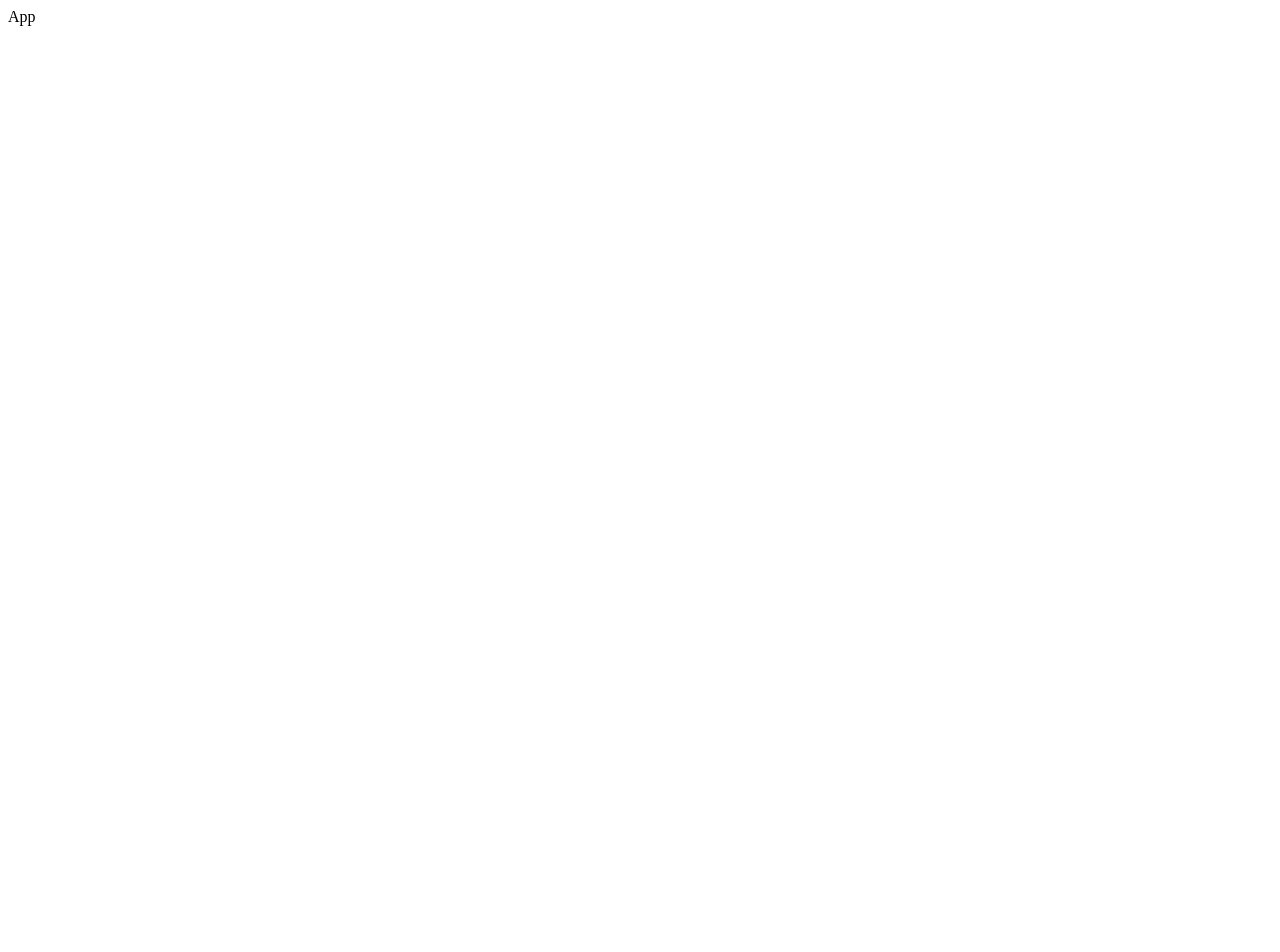
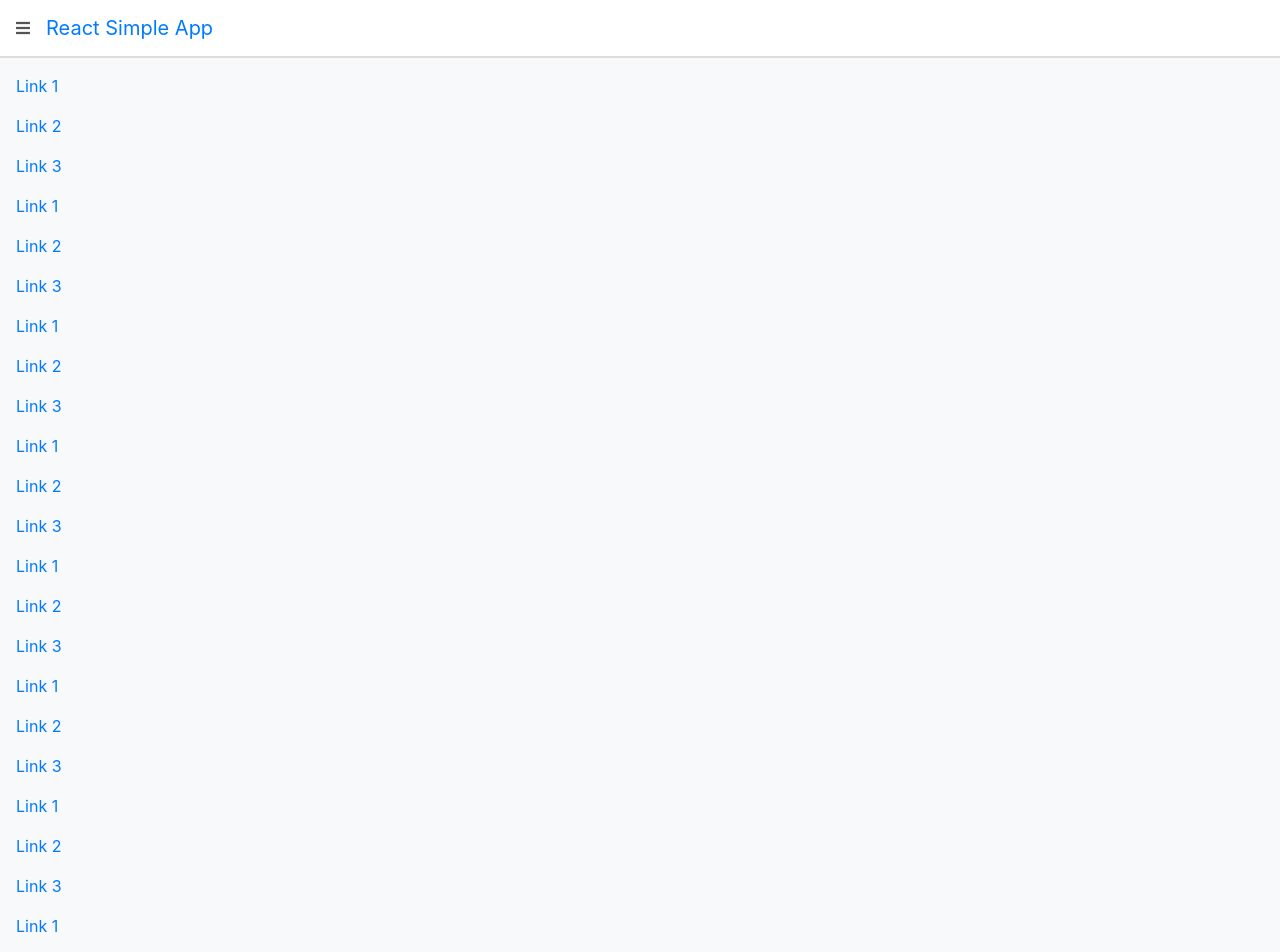
Before and after one commit to WeiTsunChien/react-simple-app, a React (Create React App) app: page / in a window 1280 px wide. Shown: the top 952 px of the page. Before the commit the page ends 800 px from the top, so only its background shows below. Built offline with nearby package versions, Linux system fonts and the light colour scheme.

Commit message:
site-header

```diff
--- a/package.json
+++ b/package.json
@@ -8,7 +8,9 @@
     "@testing-library/user-event": "^13.5.0",
     "react": "^17.0.2",
     "react-dom": "^17.0.2",
+    "react-router-dom": "^6.2.1",
     "react-scripts": "5.0.0",
+    "sass": "^1.49.7",
     "web-vitals": "^2.1.3"
   },
   "scripts": {
--- a/public/index.html
+++ b/public/index.html
@@ -22,6 +22,11 @@
       work correctly both with client-side routing and a non-root public URL.
       Learn how to configure a non-root public URL by running `npm run build`.
     -->
+  <link rel="stylesheet" href="https://cdn.jsdelivr.net/npm/bootstrap@4.6.1/dist/css/bootstrap.min.css">
+  <script src="https://cdn.jsdelivr.net/npm/jquery@3.5.1/dist/jquery.slim.min.js"></script>
+  <script src="https://cdn.jsdelivr.net/npm/popper.js@1.16.1/dist/umd/popper.min.js"></script>
+  <script src="https://cdn.jsdelivr.net/npm/bootstrap@4.6.1/dist/js/bootstrap.bundle.min.js"></script>
+  <link rel="stylesheet" href="https://use.fontawesome.com/releases/v5.7.0/css/all.css">
   <title>React Simple App</title>
 </head>
 
--- a/src/App.js
+++ b/src/App.js
@@ -1,10 +1,20 @@
 import React from 'react';
+import { BrowserRouter, Routes, Route } from "react-router-dom";
+
+import Layout from './components/layout/Layout';
+import Home from './components/Home';
+import NoPage from './components/other/NoPage';
 
 const App = () => {
   return (
-    <div>
-      App
-    </div>
+    <BrowserRouter>
+      <Routes>
+        <Route path="/" element={<Layout />}>
+          <Route index element={<Home />} />
+          <Route path="*" element={<NoPage />} />
+        </Route>
+      </Routes>
+    </BrowserRouter>
   );
 };
 
--- /dev/null
+++ b/src/components/Home.jsx
@@ -0,0 +1,5 @@
+const Home = () => {
+    return <div>Home</div>;
+};
+
+export default Home;
--- /dev/null
+++ b/src/components/layout/Layout.jsx
@@ -0,0 +1,96 @@
+import { Outlet, Link } from "react-router-dom";
+
+const Layout = () => {
+    return (
+        <>
+            <header className="navbar navbar-expand site-header">
+                <i className="fas fa-bars" title="主選單"></i>
+                <a className="navbar-brand" href="#">React Simple App</a>
+            </header>
+            <nav className="navbar bg-light">
+                <ul className="navbar-nav">
+                    <li className="nav-item">
+                        <a className="nav-link" href="#">Link 1</a>
+                    </li>
+                    <li className="nav-item">
+                        <a className="nav-link" href="#">Link 2</a>
+                    </li>
+                    <li className="nav-item">
+                        <a className="nav-link" href="#">Link 3</a>
+                    </li>
+                    <li className="nav-item">
+                        <a className="nav-link" href="#">Link 1</a>
+                    </li>
+                    <li className="nav-item">
+                        <a className="nav-link" href="#">Link 2</a>
+                    </li>
+                    <li className="nav-item">
+                        <a className="nav-link" href="#">Link 3</a>
+                    </li>
+                    <li className="nav-item">
+                        <a className="nav-link" href="#">Link 1</a>
+                    </li>
+                    <li className="nav-item">
+                        <a className="nav-link" href="#">Link 2</a>
+                    </li>
+                    <li className="nav-item">
+                        <a className="nav-link" href="#">Link 3</a>
+                    </li>
+                    <li className="nav-item">
+                        <a className="nav-link" href="#">Link 1</a>
+                    </li>
+                    <li className="nav-item">
+                        <a className="nav-link" href="#">Link 2</a>
+                    </li>
+                    <li className="nav-item">
+                        <a className="nav-link" href="#">Link 3</a>
+                    </li>
+                    <li className="nav-item">
+                        <a className="nav-link" href="#">Link 1</a>
+                    </li>
+                    <li className="nav-item">
+                        <a className="nav-link" href="#">Link 2</a>
+                    </li>
+                    <li className="nav-item">
+                        <a className="nav-link" href="#">Link 3</a>
+                    </li>
+                    <li className="nav-item">
+                        <a className="nav-link" href="#">Link 1</a>
+                    </li>
+                    <li className="nav-item">
+                        <a className="nav-link" href="#">Link 2</a>
+                    </li>
+                    <li className="nav-item">
+                        <a className="nav-link" href="#">Link 3</a>
+                    </li>
+                    <li className="nav-item">
+                        <a className="nav-link" href="#">Link 1</a>
+                    </li>
+                    <li className="nav-item">
+                        <a className="nav-link" href="#">Link 2</a>
+                    </li>
+                    <li className="nav-item">
+                        <a className="nav-link" href="#">Link 3</a>
+                    </li>
+                    <li className="nav-item">
+                        <a className="nav-link" href="#">Link 1</a>
+                    </li>
+                    <li className="nav-item">
+                        <a className="nav-link" href="#">Link 2</a>
+                    </li>
+                    <li className="nav-item">
+                        <a className="nav-link" href="#">Link 3</a>
+                    </li>
+                </ul>
+            </nav>
+            <div className="main-wrapper">
+                <h2>h2</h2>
+                <main>
+                    <Outlet />
+                </main>
+            </div>
+        </>
+    );
+};
+
+export default Layout;
--- /dev/null
+++ b/src/components/other/NoPage.jsx
@@ -0,0 +1,5 @@
+const NoPage = () => {
+    return <div>NoPage</div>;
+};
+
+export default NoPage;
--- a/src/index.js
+++ b/src/index.js
@@ -2,6 +2,7 @@ import React, { StrictMode } from 'react';
 import ReactDOM from 'react-dom';
 import App from './App';
 import reportWebVitals from './reportWebVitals';
+import './sass/site.scss';
 
 ReactDOM.render(
   <StrictMode>
--- /dev/null
+++ b/src/sass/site.scss
@@ -0,0 +1,13 @@
+.site-header {
+    border-bottom: 2px solid #ddd;
+}
+
+.site-header .fa-bars{
+    margin-right: 1rem;
+    cursor: pointer;
+    color:#555555;
+}
+
+.site-header .fa-bars:hover{
+    color:#000000;
+}
```
Also changed, not shown: 1 other file (tests, documents, lock files or other folders).
